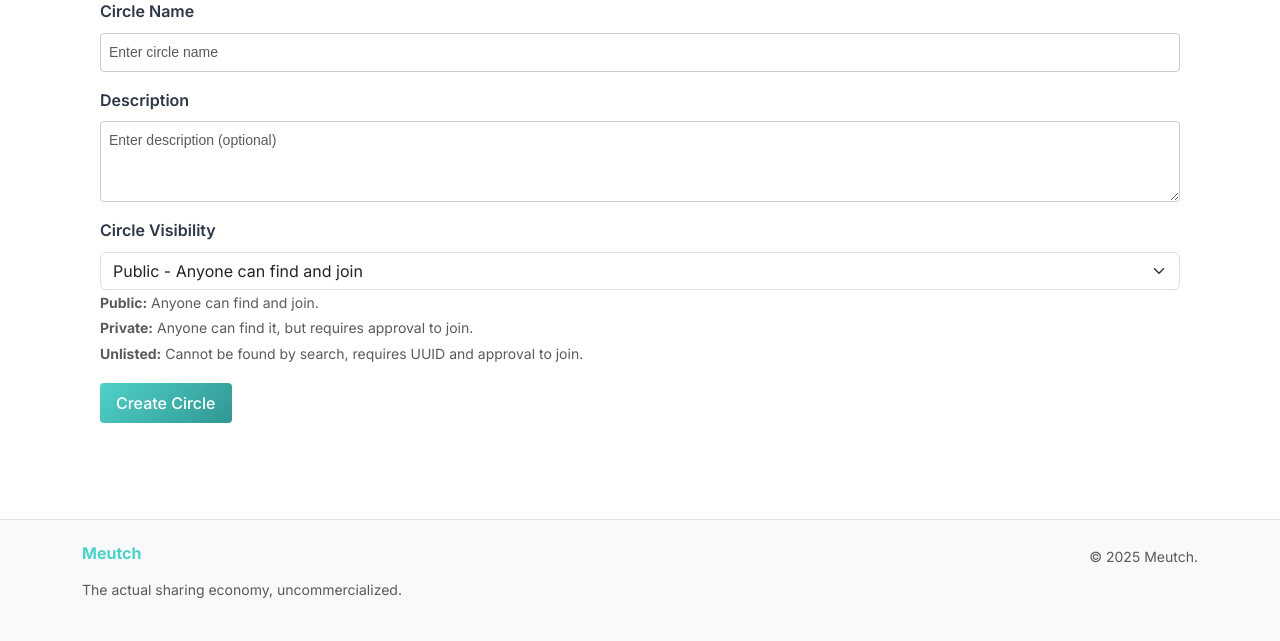
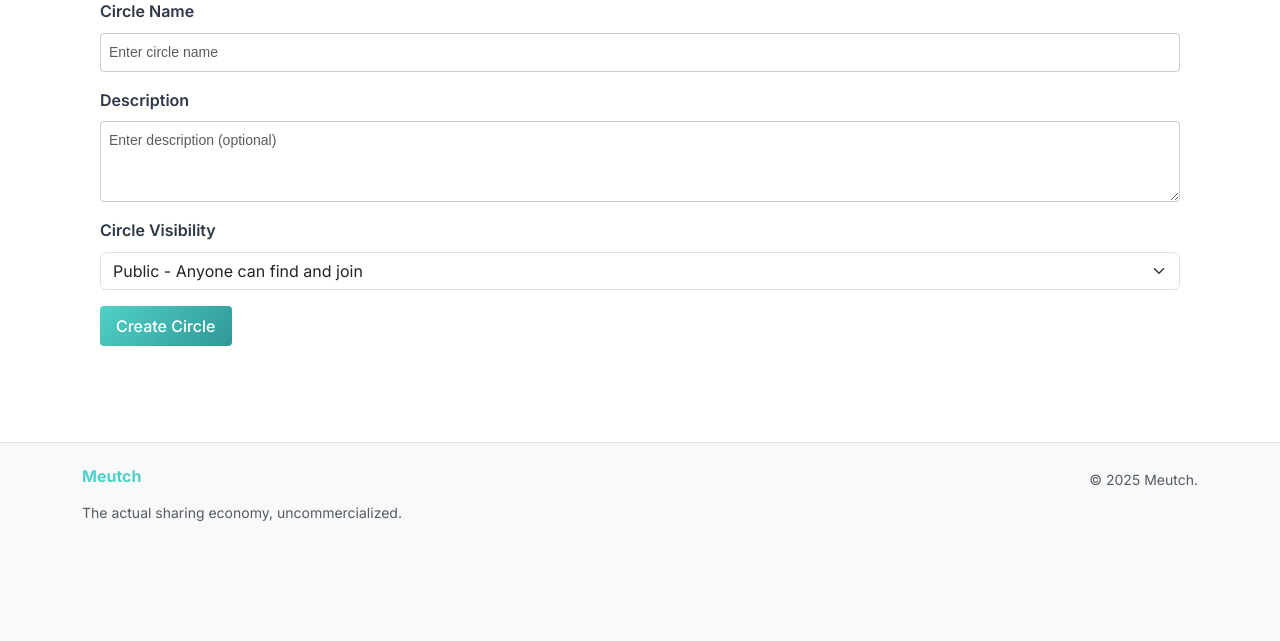
Before and after one commit to sfirke/meutch, a Flask app: page /circles/ in a window 1280 px wide. Shown: the part 559-1200 px from the top of the page. After the commit the page ends 1080 px from the top, so only its background shows below. Run offline with Flask 3, Linux system fonts and the light colour scheme; the visitor is signed in with stand-in values (Sample User, id 1); data comes from the database, SQL or seed files in the repository; data that the repository does not hold is empty; some libraries are stand-ins or nearby versions.

Commit message:
this text was redundant with the dropdown options

```diff
--- a/app/templates/circles/circles.html
+++ b/app/templates/circles/circles.html
@@ -133,11 +133,6 @@
             {% for error in circle_form.visibility.errors %}
                 <div class="text-danger">{{ error }}</div>
             {% endfor %}
-            <small class="form-text text-muted">
-                <strong>Public:</strong> Anyone can find and join.<br>
-                <strong>Private:</strong> Anyone can find it, but requires approval to join.<br>
-                <strong>Unlisted:</strong> Cannot be found by search, requires UUID and approval to join.
-            </small>
         </div>
 
         <!-- Submit Button -->
```
